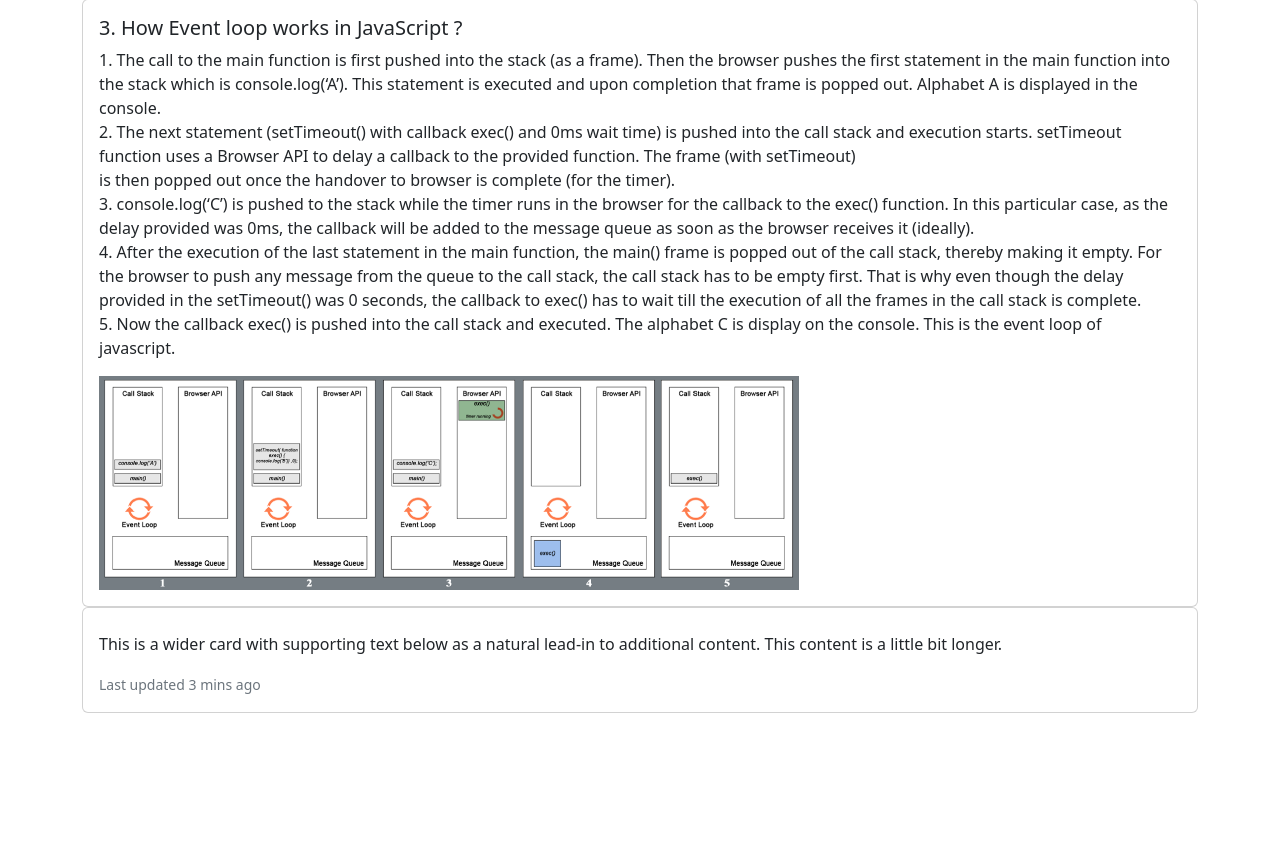
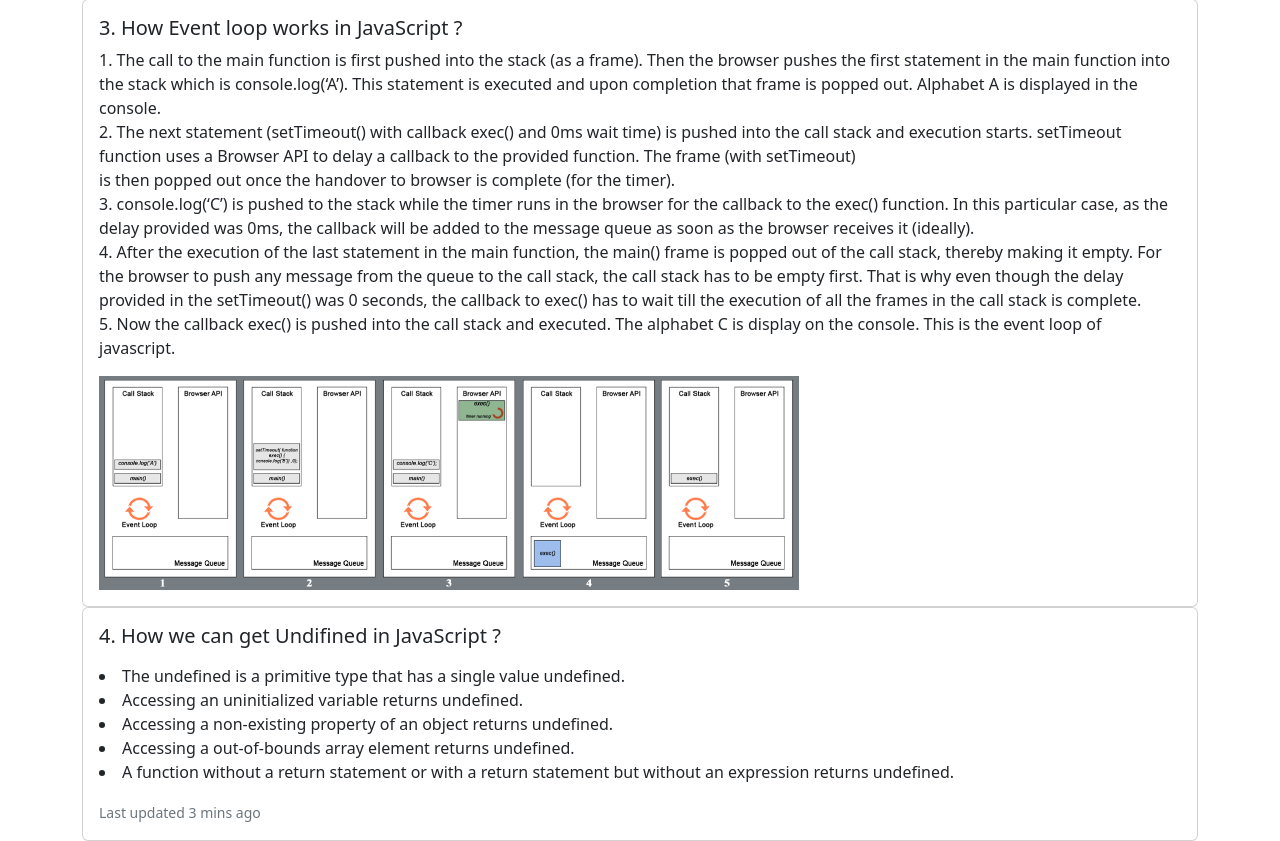
Before and after one commit to Ifazo/type-monster, a plain HTML site: page blog.html in a window 1280 px wide. Shown: the part 637-1478 px from the top of the page. Before the commit the page ends 1350 px from the top, so only its background shows below. Drawn offline with nearby package versions, Linux system fonts and the light colour scheme.

Commit message:
4 QnA done

```diff
--- a/blog.html
+++ b/blog.html
@@ -16,7 +16,7 @@
             <div class="card-body">
                 <h5 class="card-title">1. What is the difference between Local Storage and Session Storage ?</h5>
                 <p class="card-text">
-                    <strong>localStorage:</strong>
+                    <strong>Local Storage :</strong>
                     <li>data stored with localStorage has no expiration date, and gets cleared only through JavaScript,
                         or clearing the Browser
                         cache / Locally Stored Data.</li>
@@ -27,7 +27,7 @@
                     <li>It works on the same-origin policy. So, data stored will only be available on the same origin.
                     </li> <br>
 
-                    <strong>sessionStorage:</strong>
+                    <strong>Session Storage :</strong>
                     <li>It stores data only for a session, meaning that the data is stored until the browser (or tab) is
                         closed.</li>
                     <li>Data is never transferred to the server.</li>
@@ -97,10 +97,15 @@
         </div>
         <div class="card">
             <div class="card-body">
-                <h5 class="card-title"></h5>
-                <p class="card-text">This is a wider card with supporting text below as a natural lead-in to additional
-                    content.
-                    This content is a little bit longer.</p>
+                <h5 class="card-title">4. How we can get Undifined in JavaScript ?</h5>
+                <p class="card-text">
+                    <li>The undefined is a primitive type that has a single value undefined.</li>
+                    <li>Accessing an uninitialized variable returns undefined.</li>
+                    <li>Accessing a non-existing property of an object returns undefined.</li>
+                    <li>Accessing a out-of-bounds array element returns undefined.</li>
+                    <li>A function without a return statement or with a return statement but without an expression
+                        returns undefined.</li>
+                </p>
                 <p class="card-text"><small class="text-muted">Last updated 3 mins ago</small></p>
             </div>
         </div>
```
